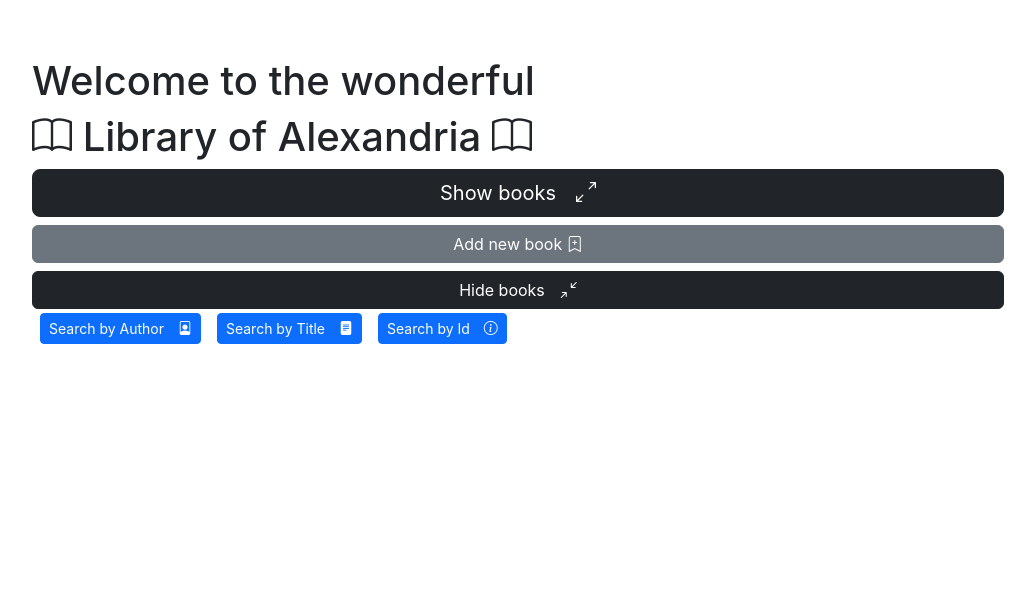
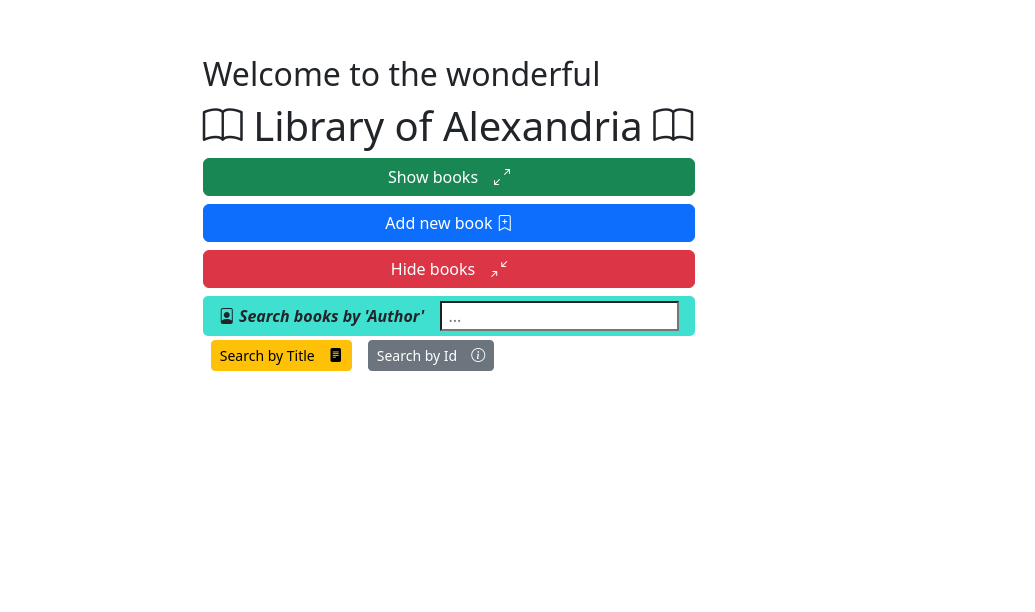
Before and after one commit to DanielDarwiche/react_api, a React (Create React App) app: page / in a window 1280 px wide. Shown: the part 188-800 px from the top of the page, without its empty margins (122-1157 px from the left). Built offline with nearby package versions, Linux system fonts and the light colour scheme.

Commit message:
TestUrl search works!

```diff
--- a/src/App.css
+++ b/src/App.css
@@ -1,74 +1,22 @@
-.App {
+.container{
+
+margin: 1px;
+}
+.h2{
   text-align: center;
 }
+.checkboxDesignIndexPage{
+  margin-top: 12px;
+  margin-left: 10px;
+  width: 50px;
+  height: 50px;
+  accent-color: lightgreen;
+}
 
-.checkboxDesign{
+/* checkbox för create och update */
+.form-checkbox{
+  accent-color: green;
   margin-left: 10px;
   width: 20px;
   height: 20px;
-  accent-color: green;
 }
-
-/* samma som ovan men endast på indexpage och behöver ändras */
-.checkboxDesignIndexPage{
-  margin-left: 10px;
-  width: 20px;
-  height: 20px;
-  accent-color: green;
-}
-
-.App-logo {
-  height: 1vmin;
-  pointer-events: none;
-}
-
-@media (prefers-reduced-motion: no-preference) {
-  .App-logo {
-    animation: App-logo-spin infinite 10s alternate-reverse;
-    -webkit-animation: App-logo-spin infinite 10s alternate-reverse;
-}
-}
-
-.App-header {
-  background-color: #282c34;
-  min-height: 100vh;
-  display: flex;
-  flex-direction: column;
-  align-items: center;
-  justify-content: center;
-  font-size: calc(10px + 2vmin);
-  color: white;
-}
-
-.App-link {
-  color: #61dafb;
-}
-
-@keyframes App-logo-spin {
-  from {
-    transform: rotate(0deg);
-    -webkit-transform: rotate(0deg);
-    -moz-transform: rotate(0deg);
-    -ms-transform: rotate(0deg);
-    -o-transform: rotate(0deg);
-}
-  to {
-    transform: rotate(360deg);
-    -webkit-transform: rotate(360deg);
-    -moz-transform: rotate(360deg);
-    -ms-transform: rotate(360deg);
-    -o-transform: rotate(360deg);
-}
-}
-@keyframes App-logo1-spin {
-  from {
-    transform: rotate(0deg);
-  }
-  to {
-    transform: rotate(400deg);
-    -webkit-transform: rotate(400deg);
-    -moz-transform: rotate(400deg);
-    -ms-transform: rotate(400deg);
-    -o-transform: rotate(400deg);
-}
-}
--- a/src/App.js
+++ b/src/App.js
@@ -2,11 +2,14 @@
 import React, { useState } from "react";
 import BookCreateForm from "./components/BookCreateForm";
 import BookUpdateForm from "./components/BookUpdateForm";
+import SearchBar from "./components/SearchBar";
+import { SearchResultsList } from "./components/SearchResultsList";
 
 export default function App() {
   const [books, setBooks] = useState([]); //store all books in server in js array som här är tom
   const [showingCreateNewBookForm, setShowingCreateNewBookForm] = useState(false);
   const [bookCurrentlyBeingUpdated, setBookCurrentlyBeingUpdated] = useState(null);
+  const [results, setResults] = useState([]);
 
   async function getBooks() {
     const apiUrl = "https://localhost:7175/api/books"; //webapi-url som ska kopplas
@@ -44,36 +47,41 @@
 
 
   return (
+
     <div className="container">
       <div className="row min-vh-100">
         <div className="col d-flex flex-column justify-content-center align-items-center">
           {showingCreateNewBookForm === false && bookCurrentlyBeingUpdated === null && (
             <div>
-              <h1>Welcome to the wonderful</h1>
+              <h2>Welcome to the wonderful</h2>
               <h1><i class="bi bi-book"></i>&nbsp;Library of Alexandria&nbsp;<i class="bi bi-book"></i></h1>
               <div className="mt-2">
-                <button onClick={getBooks} className="btn btn-dark btn-lg w-100">Show books&emsp;<i class="bi bi-arrows-angle-expand"></i></button>
+                <button onClick={getBooks} className="btn btn-success btn-md w-100">Show books&emsp;<i class="bi bi-arrows-angle-expand"></i></button>
                 <button
                   onClick={() => setShowingCreateNewBookForm(true)}
-                  className="btn btn-secondary btn-md w-100 mt-2"
+                  className="btn btn-primary btn-md w-100 mt-2"
                 >Add new book&nbsp;<i class="bi bi-bookmark-plus"></i></button>
+                <button onClick={() => setBooks([])} className="btn btn-danger btn-md w-100 mt-2">Hide books&emsp;<i class="bi bi-arrows-angle-contract"></i></button>
 
-                {/* onclick anonym function sätter books till en tom array */}
-                <button onClick={() => setBooks([])} className="btn btn-dark btn-md w-100 mt-2">Hide books&emsp;<i class="bi bi-arrows-angle-contract"></i></button>
+                {/* SearchBar responsible for modifying array, pass it as prop! below */}
+                <div className="search-bar-container">
+                  <SearchBar setResults={setResults} />
+                  <SearchResultsList results={results} />
+                  {/* component of results, with variable as propr */}
+                </div>
+
+
+
+
                 <button
-
-                  className="btn btn-primary btn-sm w-30 mt-1 mx-2"
-                >Search by Author&emsp;<i class="bi bi-file-person"></i></button>
-                <button
-                  className="btn btn-primary btn-sm w-30 mt-1 mx-2"
+                  className="btn btn-warning btn-sm w-40 mt-1 mx-2"
 
                 >Search by Title&emsp;<i class="bi bi-file-text-fill"></i></button>
                 <button
-                  className="btn btn-primary btn-sm w-30 mt-1 mx-2"
+                  className="btn btn-secondary btn-sm w-40 mt-1 mx-2"
 
                 >Search by Id&emsp;<i class="bi bi-info-circle"></i>
                 </button>
-                <p className="App-logo">books == cool</p>
               </div>
             </div>
           )}
@@ -122,16 +130,15 @@
                     className="checkboxDesignIndexPage"
                     type="checkbox"
                     checked={book.availableToBorrow}
+                    readOnly
                   />
                 </td>
                 <td>{book.yearOfPublication}</td>
                 <td>
                   <button onClick={() => setBookCurrentlyBeingUpdated(book)}
-                    className="btn btn-dark btn-sm my-1">Update<i class="bi bi-balloon"></i></button>
+                    className="btn btn-warning btn-sm my-1">Update<i class="bi bi-balloon"></i></button>
                   <button onClick={() => { if (window.confirm(`Are you sure? Delete "${book.title}"? `)) deleteBook(book.id) }}
-                    className="btn btn-secondary btn-sm my-1  "> Delete<i class="bi bi-clipboard2-x"></i></button>
-
-                  {/* <i class="bi bi-exclamation-diamond-fill"></i>     DELETEVARNING ICON */}
+                    className="btn btn-danger btn-sm my-1  "> Delete<i class="bi bi-clipboard2-x"></i></button>
                 </td>
               </tr>
             ))}
--- a/src/components/BookUpdateForm.js
+++ b/src/components/BookUpdateForm.js
@@ -111,22 +111,30 @@
       </div>
       <div className="mt-3">
         <label className="h3 form-label">Available</label>
+
         <input
-          value={formData.availableToBorrow}
-          className="checkboxDesign"
+          checked={formData.availableToBorrow}
           name="availableToBorrow"
           type="checkbox"
-          checked={formData.availableToBorrow}
-          onChange={handleChange}
+          className="form-checkbox"
+          onChange={(e) => {
+            setFormData({
+              ...formData,
+              availableToBorrow: e.target.checked,
+            });
+          }}
         />
+
+
+
       </div>
 
-      <button onClick={handleSubmit} className="btn btn-dark btn-sm w-100 mt-3">
-        Submit
+      <button onClick={handleSubmit} className="btn btn-success btn-md w-100 mt-2">
+        Update book
       </button>
       <button
         onClick={() => props.onBookUpdated(null)}
-        className="btn btn-dark btn-sm w-100 mt-3"
+        className="btn btn-warning btn-md w-100 mt-2 mb-5"
       >
         Cancel
       </button>
--- /dev/null
+++ b/src/components/SearchBar.css
@@ -0,0 +1,50 @@
+.search-bar-container {
+    width: 100%;
+  }
+
+  .input-wrapper{
+    background-color: turquoise;
+    margin-top: 0.5rem;
+    width: 100%;
+    height: 2.5rem;
+    padding:  0 1rem;
+    display: flex;
+
+    align-items: center;
+    border-radius: 50px;
+    -webkit-border-radius: 5px;
+    -moz-border-radius: 5px;
+    -ms-border-radius: 5px;
+    -o-border-radius: 5px;
+}
+
+.results-list{
+
+    width: 100%;
+    background-color: lightpink;
+    display: flex;
+    flex-direction: column;
+    /*ifwehavemoreelementsthanmaxheighuseoverflow-y*/max-height: 5rem;
+    overflow-y: scroll ;
+    border-radius: 10px;
+    -webkit-border-radius: 10px;
+    -moz-border-radius: 10px;
+    -ms-border-radius: 10px;
+    -o-border-radius: 10px;
+}
+
+.search-result{
+    padding: 10px 20px;
+}
+
+.search-result:hover{
+background-color: #efefef;
+}
+
+input {
+background-color: white;
+}
+
+input:focus{
+    outline: none;
+}
--- /dev/null
+++ b/src/components/SearchBar.jsx
@@ -0,0 +1,48 @@
+import React, {useState} from 'react'
+import './SearchBar.css';
+
+
+const SearchBar = ({setResults}) => {
+    const urlAuthor= `https://localhost:7175/api/book/author/{author}`;
+    const urlTEST= `https://jsonplaceholder.typicode.com/users`;
+//store below into stateful variable..input takeing a look at, setInput change variables value
+const [input, setInput] = useState("")
+//when user input text, fetch data from ext api..takes value(text to search for)
+const fetchData = (value)=> {
+    fetch(urlTEST)
+    .then((response)=> response.json())
+    .then((json)=>{
+ //arrayfunction called filter...goes through each element in array
+        //takes the user att specifik index....returns true if matches , else false
+        //checks if value is given at all...wont render empty value
+        console.log(json);
+        const results= json.filter((user)=>{
+            return value && user && user.name && user.name.toLowerCase().includes(value);
+        })
+        setResults(results);
+        console.log(results);
+
+        //1.fetch data 2.filter it 3.setResults to results//FILTer är filtrering på frontend-sidan!
+    });
+};
+
+//instead of hanving onChange having just setInput , we create below.
+const handleChange= (value)=>{
+    setInput(value)  //sets setInput value to 'value'. just as in the 'input'
+    fetchData(value) //passing value to fetchData function=> request to the api
+};
+
+  return (
+    <div className="input-wrapper">
+        <i class="bi bi-file-person"><b> Search books by 'Author'</b>&emsp;</i>
+        <input
+        placeholder=" ..."
+        value={input}
+        onChange={(e)=>handleChange(e.target.value)}
+        //takeing the e/event and setinput.value....storeing in input-variable
+        />
+    </div>
+  )
+}
+
+export default SearchBar
--- /dev/null
+++ b/src/components/SearchResult.jsx
@@ -0,0 +1,14 @@
+import React from 'react'
+import './SearchBar.css';
+
+
+export const SearchResult = ({result}) => {
+  return   (
+  <div
+  className="search-result"
+  onClick={(e) => alert(`You clicked on ${result.name}`)}
+  >
+    {result.name}
+    </div>
+    );
+};
--- /dev/null
+++ b/src/components/SearchResultsList.jsx
@@ -0,0 +1,14 @@
+import React from 'react'
+import './SearchBar.css';
+import { SearchResult } from './SearchResult';
+
+
+export const SearchResultsList = ({results}) => {
+  return (
+    <div className="results-list">
+        { results.map((result, id)=>{
+            return <SearchResult result ={result} key={id}/>
+         })}
+    </div>
+  );
+};
--- a/src/index.css
+++ /dev/null
@@ -1,13 +0,0 @@
-body {
-  margin: 0;
-  font-family: -apple-system, BlinkMacSystemFont, 'Segoe UI', 'Roboto', 'Oxygen',
-    'Ubuntu', 'Cantarell', 'Fira Sans', 'Droid Sans', 'Helvetica Neue',
-    sans-serif;
-  -webkit-font-smoothing: antialiased;
-  -moz-osx-font-smoothing: grayscale;
-}
-
-code {
-  font-family: source-code-pro, Menlo, Monaco, Consolas, 'Courier New',
-    monospace;
-}
--- a/src/index.js
+++ b/src/index.js
@@ -1,7 +1,6 @@
 import 'bootstrap/dist/css/bootstrap.css';
 import React from 'react';
 import ReactDOM from 'react-dom/client';
-import './index.css';
 import App from './App';
 
 const root = ReactDOM.createRoot(document.getElementById('root'));
```
Also changed, not shown: src/components/BookCreateForm.js (+11 -6 lines).
